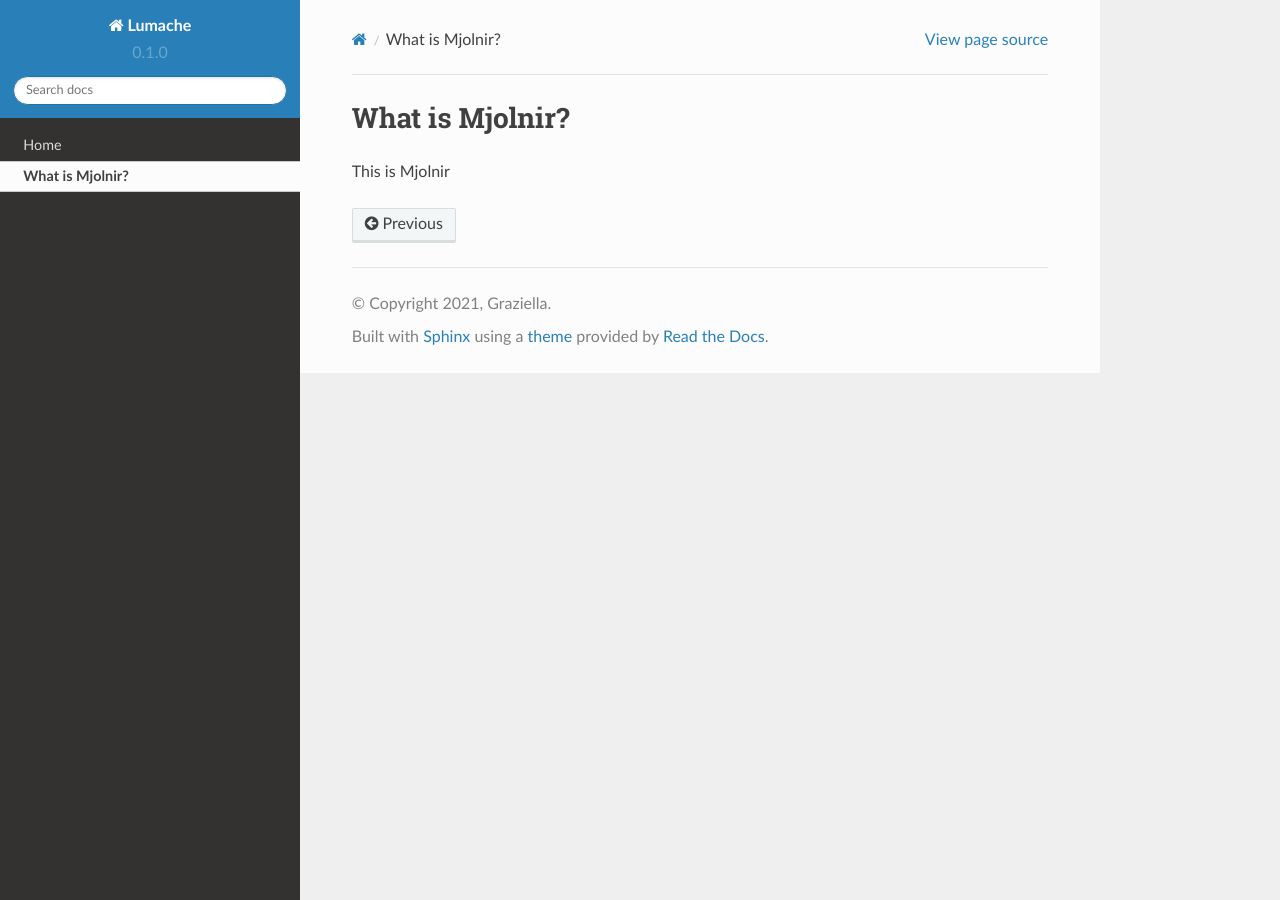
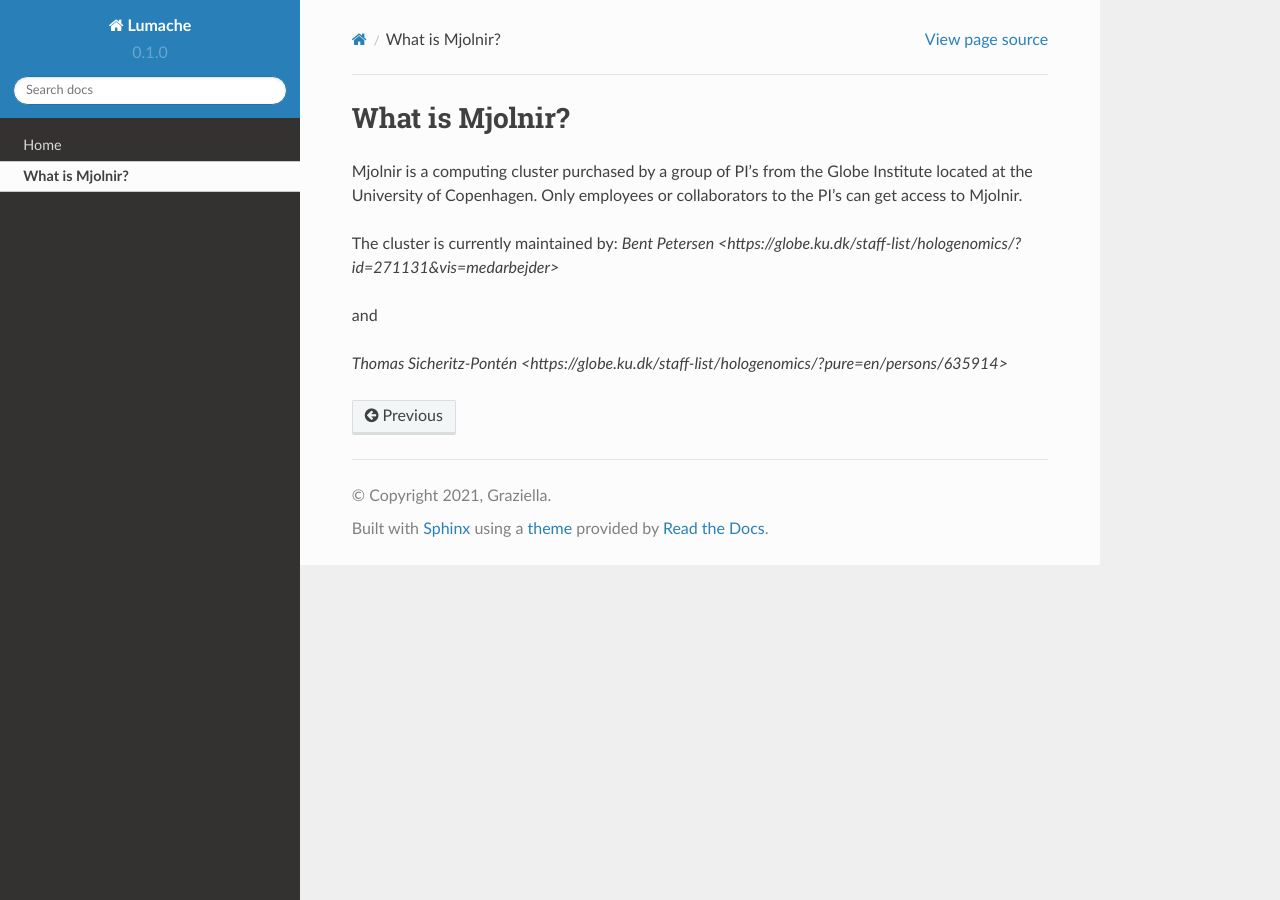
Before and after one commit to bentpetersendk/mjolnir_ucph, a Sphinx documentation site: the page built from docs/source/mjolnir.rst, in a window 1280 px wide. Built offline with Sphinx 7.4.7 and the Read the Docs theme 2.0.0, drawn with Linux system fonts in a browser that asks for light colours.

Commit message:
Update mjolnir.rst

```diff
--- a/docs/source/mjolnir.rst
+++ b/docs/source/mjolnir.rst
@@ -1,4 +1,12 @@
 What is Mjolnir?
 =====
 
-This is Mjolnir
+Mjolnir is a computing cluster purchased by a group of PI’s from the Globe Institute located at the University of Copenhagen.
+Only employees or collaborators to the PI's can get access to Mjolnir.
+
+The cluster is currently maintained by:
+`Bent Petersen <https://globe.ku.dk/staff-list/hologenomics/?id=271131&vis=medarbejder>`
+
+and
+
+`Thomas Sicheritz-Pontén <https://globe.ku.dk/staff-list/hologenomics/?pure=en/persons/635914>`
```
